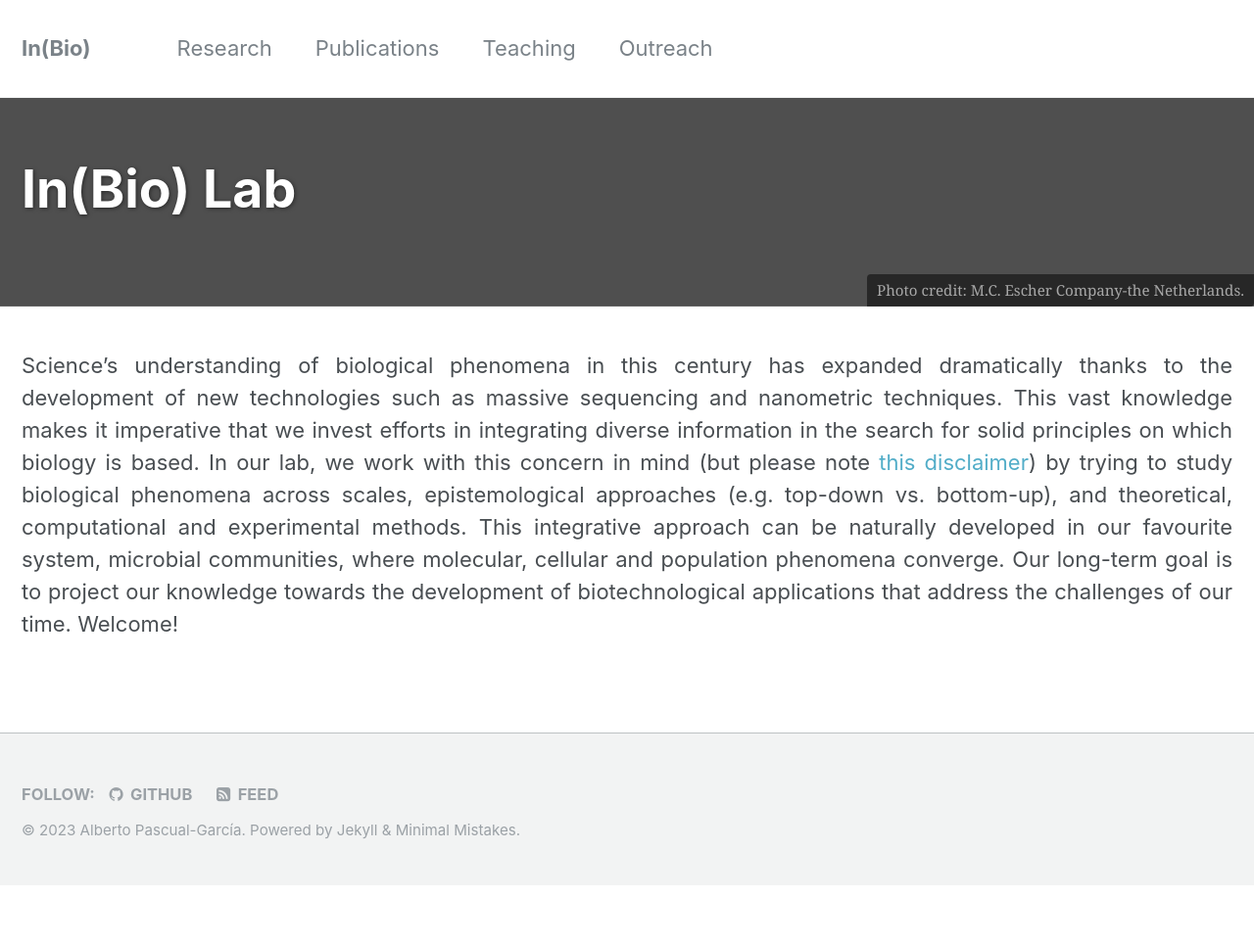
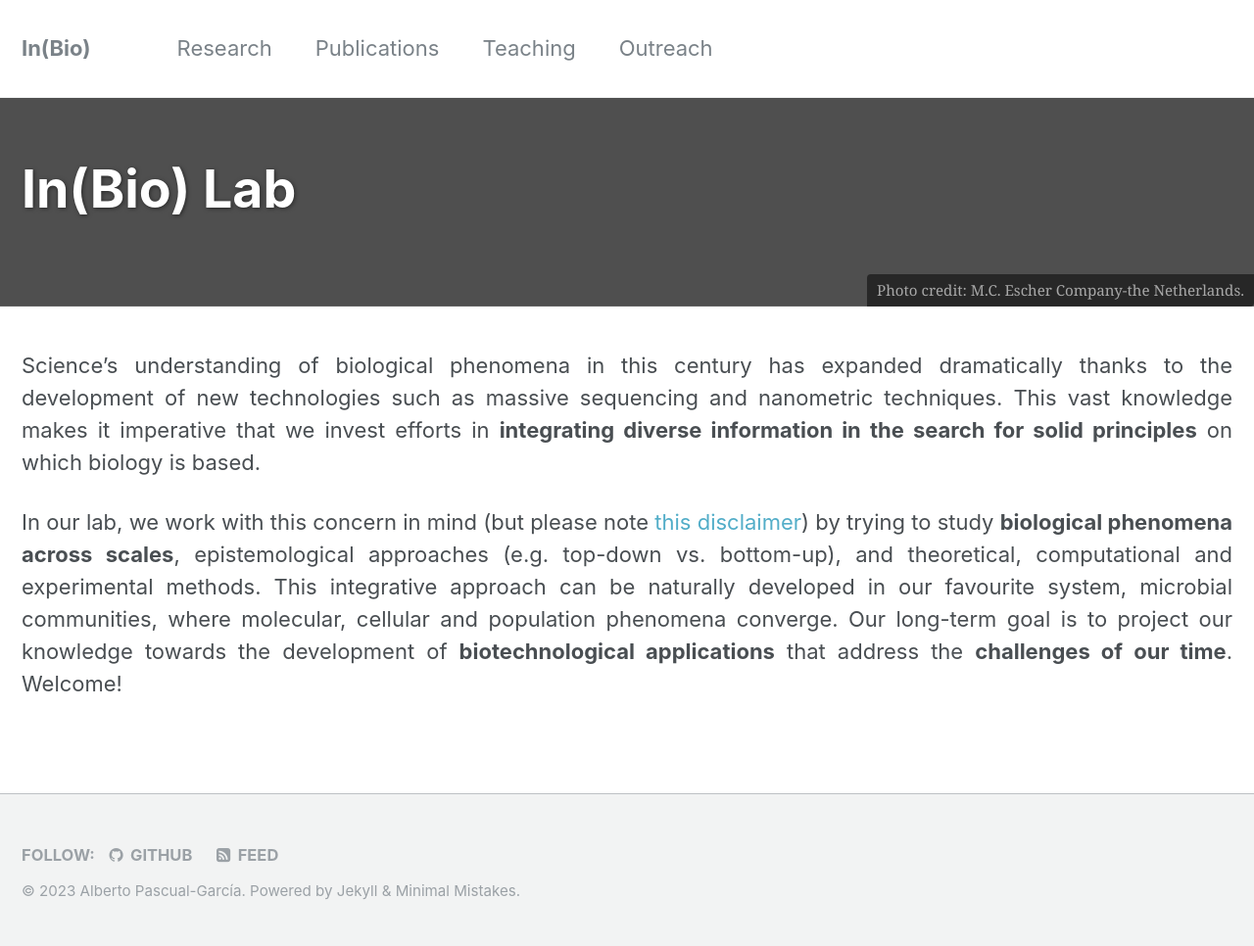
Before and after one commit to apascualgarcia/apascualgarcia.github.io, a Jekyll site: the page built from index.md, in a window 1280 px wide. Shown: the whole page at 98% size. Built offline with Jekyll 4.4.1, drawn with Linux system fonts in a browser that asks for light colours; before the commit the page ends 904 px from its top, so only the background shows below that.

Commit message:
include bold face

```diff
--- a/index.md
+++ b/index.md
@@ -37,4 +37,6 @@
 #    excerpt: "This is some sample content that goes here with **Markdown** formatting."
 #{% include feature_row id="intro" type="center" %}}
 ---
-Science's understanding of biological phenomena in this century has expanded dramatically thanks to the development of new technologies such as massive sequencing and nanometric techniques. This vast knowledge makes it imperative that we invest efforts in integrating diverse information in the search for solid principles on which biology is based. In our lab, we work with this concern in mind (but please note [this disclaimer]()) by trying to study biological phenomena across scales, epistemological approaches (e.g. top-down vs. bottom-up), and theoretical, computational and experimental methods. This integrative approach can be naturally developed in our favourite system, microbial communities, where molecular, cellular and population phenomena converge. Our long-term goal is to project our knowledge towards the development of biotechnological applications that address the challenges of our time. Welcome!
+Science's understanding of biological phenomena in this century has expanded dramatically thanks to the development of new technologies such as massive sequencing and nanometric techniques. This vast knowledge makes it imperative that we invest efforts in **integrating diverse information in the search for solid principles** on which biology is based.
+
+In our lab, we work with this concern in mind (but please note [this disclaimer]()) by trying to study **biological phenomena across scales**, epistemological approaches (e.g. top-down vs. bottom-up), and theoretical, computational and experimental methods. This integrative approach can be naturally developed in our favourite system, microbial communities, where molecular, cellular and population phenomena converge. Our long-term goal is to project our knowledge towards the development of **biotechnological applications** that address the **challenges of our time**. Welcome!
```
